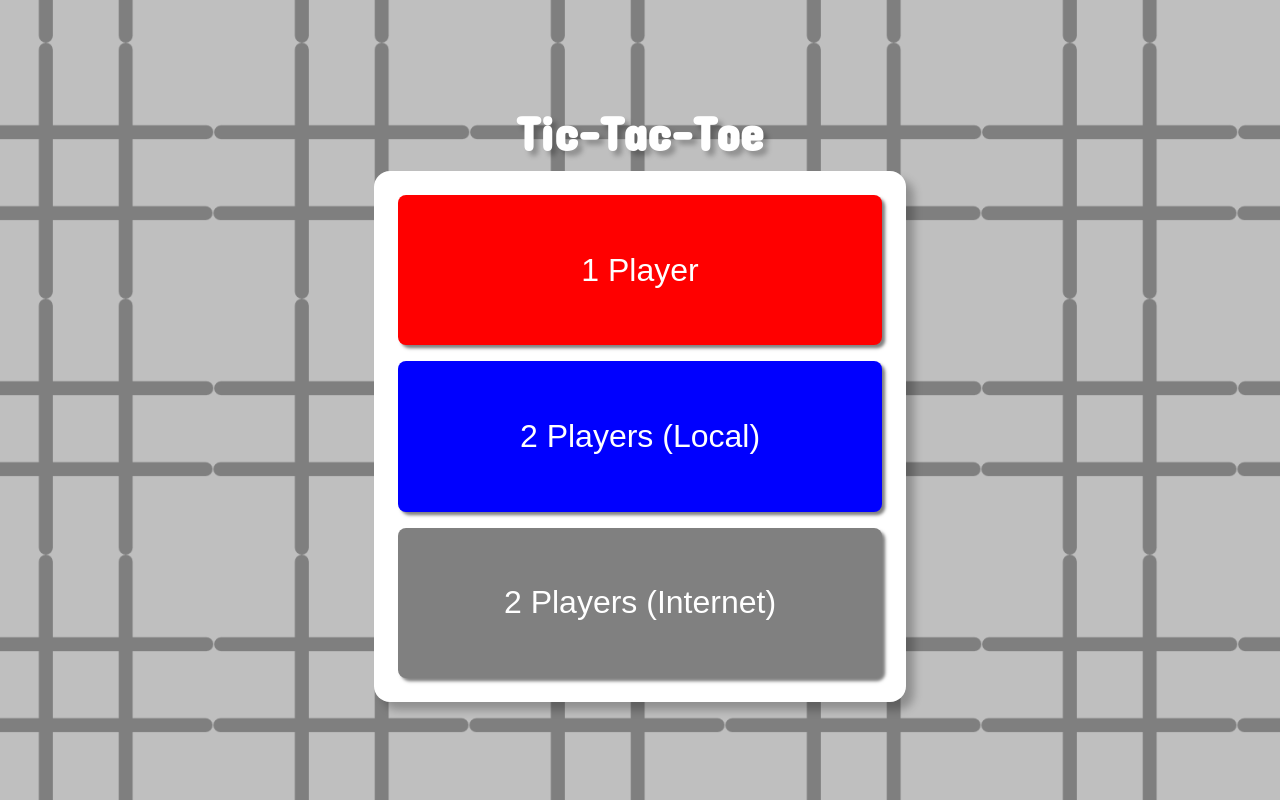
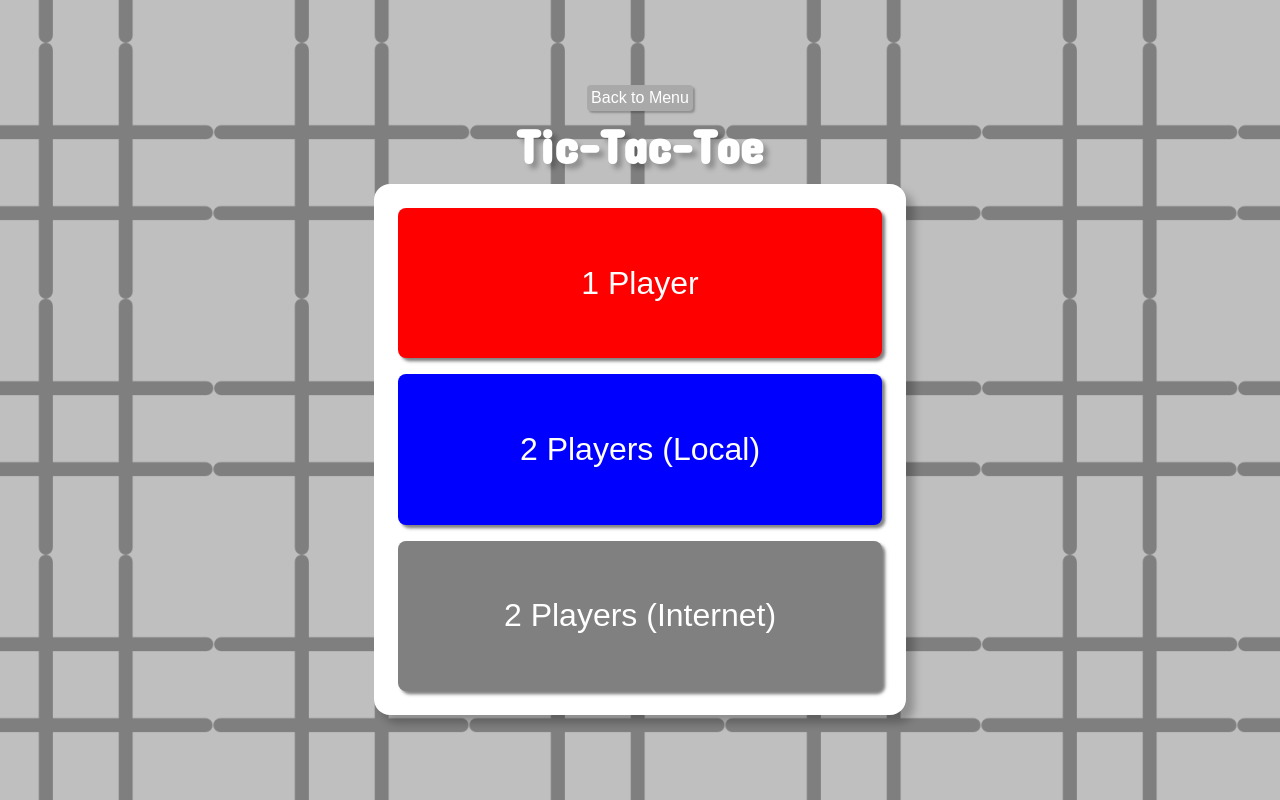
Before and after one commit to zailleh/wdi28-tictactoe, a plain HTML site: page index.html in a window 1280 px wide. Drawn offline with Linux system fonts and the light colour scheme.

Commit message:
add back to menu button

```diff
--- a/css/style.css
+++ b/css/style.css
@@ -182,3 +182,13 @@ h1#title, #statusDisplay {
   0% { transform: rotate(0deg); }
   100% { transform: rotate(360deg); }
 }
+
+.homebutton {
+  font-size: 2vmin;
+  padding: .25em;
+  border-radius: .25em;
+  background-color: darkgrey;
+  border: 0;
+  box-shadow: .125em .125em .125em rgba(0,0,0,.25);
+  color: white;
+}
--- a/index.html
+++ b/index.html
@@ -22,6 +22,7 @@
 </head>
 <body>
   <div class="container">
+    <button class="homebutton">Back to Menu</button>
     <h1 id="title"  class="respWidth">Tic-Tac-Toe</h1>
     <div id="statusDisplay" class="respWidth"></div>
     <div id="gameboard" class="respWidth">
--- a/js/main.js
+++ b/js/main.js
@@ -19,7 +19,7 @@ const addMenuListeners = function() {
 }
 
 $( document ).ready( function () {
-
+  $( '.homebutton' ).on( 'click', bootToMenu );
   addMenuListeners();
   menu = $( '#gameboard' ).html() //take backup of menu to come back to
 
```
